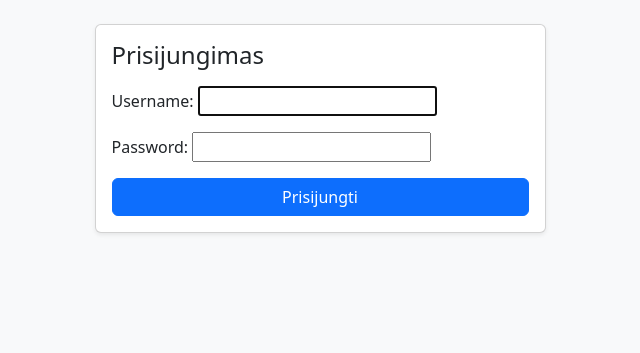
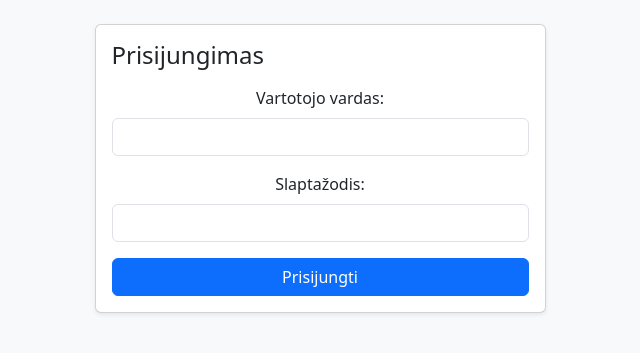
Before and after one commit to vb100/school_motivation_system, a Django app: page /login/ in a window 1280 px wide. Shown: the part 56-409 px from the top of the page, without its empty margins (320-960 px from the left). Run offline with Django 5.2, Linux system fonts and the light colour scheme; data that the repository does not hold is empty.

Commit message:
Center align login fields

```diff
--- a/templates/core/login.html
+++ b/templates/core/login.html
@@ -17,12 +17,31 @@
                     {% csrf_token %}
                     {{ form.non_field_errors }}
                     <div class="mb-3">
-                        {{ form.username.label_tag }}
-                        {{ form.username }}
+                        <label for="{{ form.username.id_for_label }}" class="form-label text-center w-100">
+                            Vartotojo vardas:
+                        </label>
+                        <input
+                            type="text"
+                            name="{{ form.username.html_name }}"
+                            id="{{ form.username.id_for_label }}"
+                            class="form-control text-center"
+                            value="{{ form.username.value|default_if_none:'' }}"
+                            required
+                        >
+                        {{ form.username.errors }}
                     </div>
                     <div class="mb-3">
-                        {{ form.password.label_tag }}
-                        {{ form.password }}
+                        <label for="{{ form.password.id_for_label }}" class="form-label text-center w-100">
+                            Slaptažodis:
+                        </label>
+                        <input
+                            type="password"
+                            name="{{ form.password.html_name }}"
+                            id="{{ form.password.id_for_label }}"
+                            class="form-control text-center"
+                            required
+                        >
+                        {{ form.password.errors }}
                     </div>
                     <button type="submit" class="btn btn-primary w-100">Prisijungti</button>
                 </form>
```
